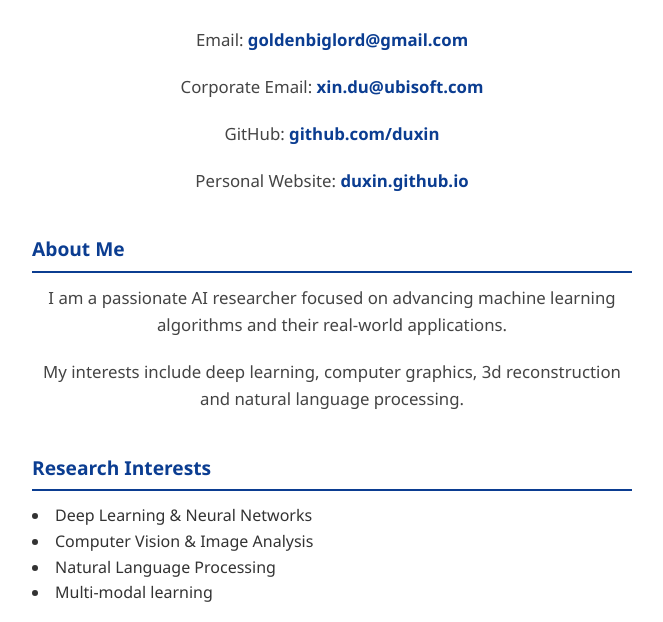
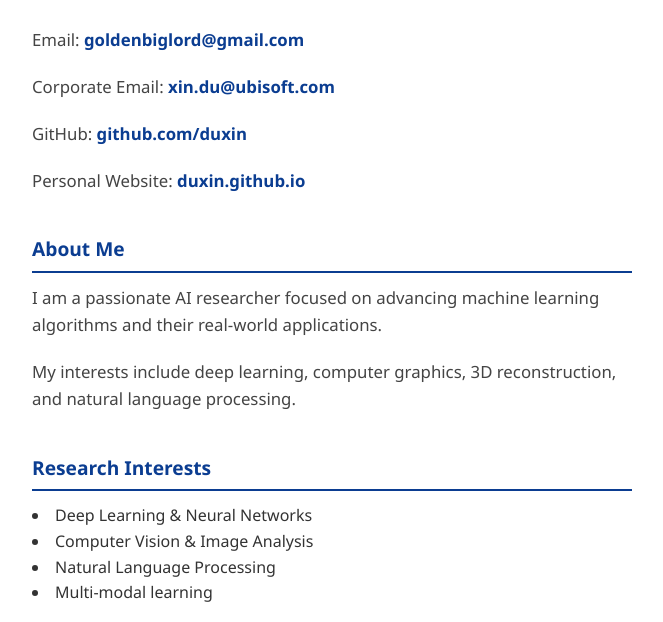
Before and after one commit to xindu-soulgain/xindu-soulgain.github.io, a plain HTML site: page index.html in a window 1280 px wide. Shown: the part 178-800 px from the top of the page, without its empty margins (308-971 px from the left). Drawn offline with Linux system fonts and the light colour scheme.

Commit message:
Update index.html

```diff
--- a/index.html
+++ b/index.html
@@ -30,7 +30,11 @@
       padding: 40px 50px;
       border-radius: 12px;
       box-shadow: 0 12px 30px rgba(0, 0, 0, 0.1);
-      text-align: center;
+      text-align: left;  /* 改为左对齐 */
+    }
+
+    h1, h2 {
+      text-align: center; /* 仅标题居中 */
     }
 
     h1 {
@@ -91,6 +95,7 @@
       margin-top: 40px;
       font-size: 0.9rem;
       color: #999;
+      text-align: center;
     }
   </style>
 </head>
@@ -108,8 +113,8 @@
 
     <div>
       <div class="section-title">About Me</div>
-      <p>I am a passionate AI researcher focused on advancing machine learning algorithms and their real-world applications. </p>
-      <p>My interests include deep learning, computer graphics, 3d reconstruction and natural language processing. </p>
+      <p>I am a passionate AI researcher focused on advancing machine learning algorithms and their real-world applications.</p>
+      <p>My interests include deep learning, computer graphics, 3D reconstruction, and natural language processing.</p>
     </div>
 
     <div>
```
